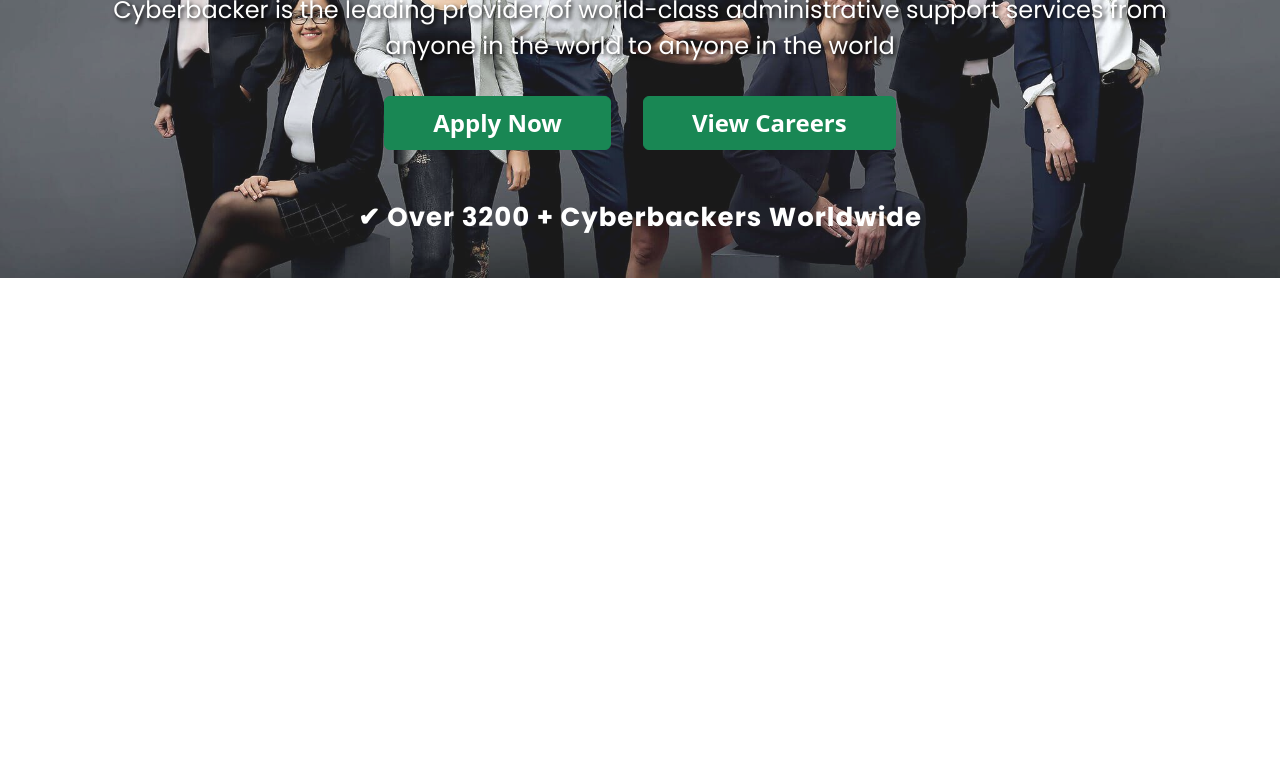
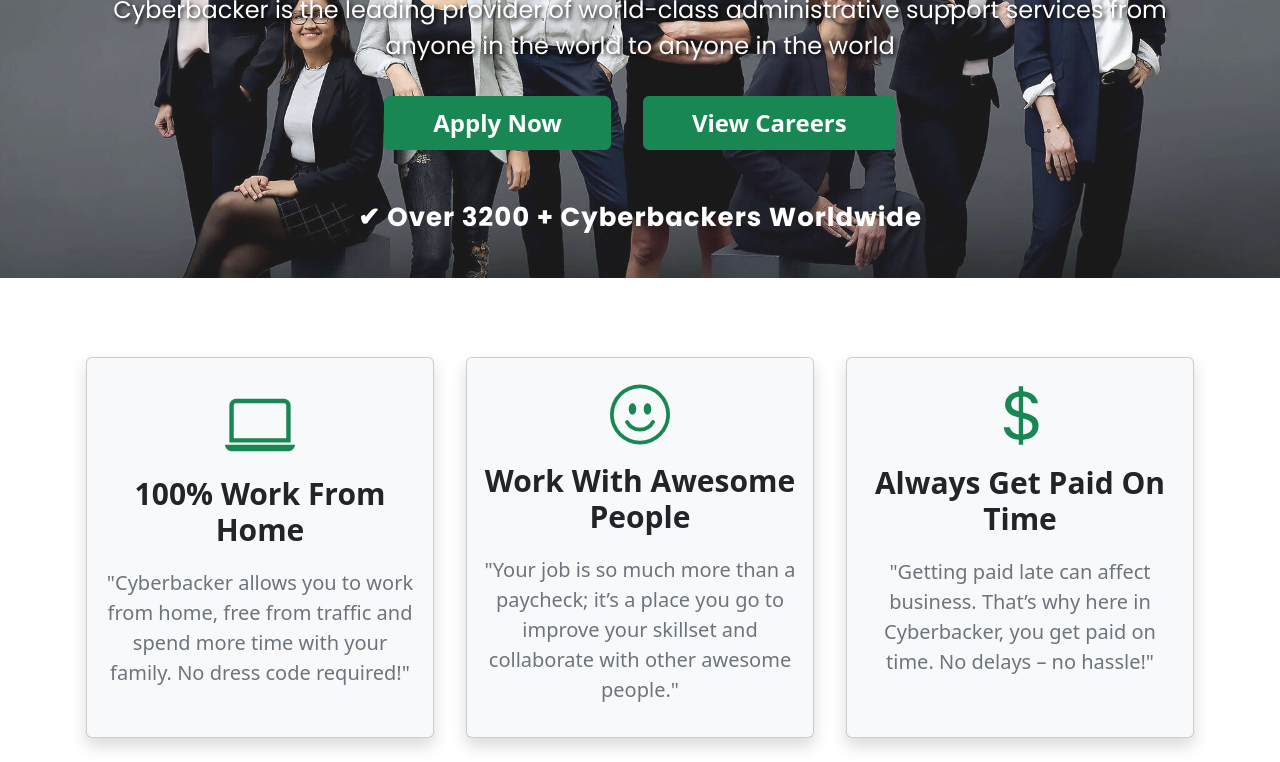
Before and after one commit to CharlesPonto/cyberbackerclone, a plain HTML site: page index.html in a window 1280 px wide. Shown: the part 342-1104 px from the top of the page. Before the commit the page ends 800 px from the top, so only its background shows below. Drawn offline with nearby package versions, Linux system fonts and the light colour scheme; a web font is replaced by a local one.

Commit message:
Add files via upload

```diff
--- a/index.html
+++ b/index.html
@@ -43,7 +43,7 @@
       </div>
     </nav>
 
-    <!--FRONT PAGE-->
+    <!--FIRST SECTION-->
     <div class="bg-image"></div>
     <div class="container fpage-details">
       <div class="container">
@@ -57,5 +57,36 @@
          ✔ Over 3200 + Cyberbackers Worldwide</p>
       </div>
     </div>
+
+    <!--SECOND SECTION-->
+    <div class="container S-section">
+      <div class="row pt-3 S-cards">
+        <div class="col-lg p-3 py-4 mx-3 my-4 bg-light text-white card rounded-md shadow ">
+          <svg class="d-block mx-auto text-success mb-3 mt-2" xmlns="http://www.w3.org/2000/svg" width="70" height="70" fill="currentColor" class="bi bi-laptop" viewBox="0 0 16 16">
+          <path d="M13.5 3a.5.5 0 0 1 .5.5V11H2V3.5a.5.5 0 0 1 .5-.5zm-11-1A1.5 1.5 0 0 0 1 3.5V12h14V3.5A1.5 1.5 0 0 0 13.5 2zM0 12.5h16a1.5 1.5 0 0 1-1.5 1.5h-13A1.5 1.5 0 0 1 0 12.5"/>
+          </svg>
+          <h5 class="display-6 text-dark fw-bold text-center fs-smaller">100% Work From Home</h5>
+          <p class="text-center fs-5 text-secondary">"Cyberbacker allows you to work from home, free from traffic and spend more time with your family. No dress code required!"</p>
+        </div>
+
+
+        <div class="col-lg p-3 mx-3 my-4 bg-light text-white card rounded-md shadow">
+          <svg class="d-block mx-auto text-success mb-3 mt-2" xmlns="http://www.w3.org/2000/svg" width="60" height="65" fill="currentColor" class="bi bi-emoji-smile" viewBox="0 0 16 16">
+            <path d="M8 15A7 7 0 1 1 8 1a7 7 0 0 1 0 14m0 1A8 8 0 1 0 8 0a8 8 0 0 0 0 16"/>
+            <path d="M4.285 9.567a.5.5 0 0 1 .683.183A3.5 3.5 0 0 0 8 11.5a3.5 3.5 0 0 0 3.032-1.75.5.5 0 1 1 .866.5A4.5 4.5 0 0 1 8 12.5a4.5 4.5 0 0 1-3.898-2.25.5.5 0 0 1 .183-.683M7 6.5C7 7.328 6.552 8 6 8s-1-.672-1-1.5S5.448 5 6 5s1 .672 1 1.5m4 0c0 .828-.448 1.5-1 1.5s-1-.672-1-1.5S9.448 5 10 5s1 .672 1 1.5"/>
+          </svg>
+          <h5 class="display-6 text-dark fw-bold text-center fs-smaller">Work With Awesome People</h5>
+          <p class="text-center fs-5 text-secondary">"Your job is so much more than a paycheck; it’s a place you go to improve your skillset and collaborate with other awesome people."</p>
+        </div>
+
+        <div class="col-lg p-3 mx-3 my-4 bg-light text-white card rounded-md shadow">
+          <svg class="d-block mx-auto text-success mb-3 mt-2" xmlns="http://www.w3.org/2000/svg" width="67" height="67" fill="currentColor" class="bi bi-currency-dollar" viewBox="0 0 16 16">
+            <path d="M4 10.781c.148 1.667 1.513 2.85 3.591 3.003V15h1.043v-1.216c2.27-.179 3.678-1.438 3.678-3.3 0-1.59-.947-2.51-2.956-3.028l-.722-.187V3.467c1.122.11 1.879.714 2.07 1.616h1.47c-.166-1.6-1.54-2.748-3.54-2.875V1H7.591v1.233c-1.939.23-3.27 1.472-3.27 3.156 0 1.454.966 2.483 2.661 2.917l.61.162v4.031c-1.149-.17-1.94-.8-2.131-1.718zm3.391-3.836c-1.043-.263-1.6-.825-1.6-1.616 0-.944.704-1.641 1.8-1.828v3.495l-.2-.05zm1.591 1.872c1.287.323 1.852.859 1.852 1.769 0 1.097-.826 1.828-2.2 1.939V8.73z"/>
+          </svg>
+          <h5 class="display-6 text-dark fw-bold text-center fs-smaller">Always Get Paid On Time</h5>
+          <p class="text-center fs-5 text-secondary">"Getting paid late can affect business. That’s why here in Cyberbacker, you get paid on time. No delays – no hassle!"</p>
+        </div>
+      </div>
+    </div>
   </body>
 </html>
--- a/styles.css
+++ b/styles.css
@@ -1,32 +1,34 @@
 /* Media Queries */
-@media (min-width: 768px) {
+@media (max-width: 332px) {
   #red {
-    margin-left: 130px;
+    font-size: 14px;
   }
 }
-/*FOR DIMENSION  only*/
-@media (max-width: 535px) and (min-width: 477px) {
+
+@media (max-width: 388px) and (min-width: 200px) {
   #btn-applyNow {
     width: 100% !important;
     margin-top: 15px;
   }
   .fpage-title {
-    font-size: 30px !important;
+    font-size: 24px !important;
   }
-  .bg-image{
+  .bg-image {
     margin-top: 130px !important;
   }
-  .fpage-button{
+  .fpage-button {
+    font-size: 15px !important;
+    display: inline-block;
+    width: 100%;
+  }
+  .fpage-statement {
     font-size: 15px !important;
   }
-  .fpage-statement{
-    font-size: 19px !important;
-  }
-  .fpage-worldwide{
+  .fpage-worldwide {
     font-size: 15px !important;
   }
-  .fpage-details{
-    margin-top: 250px !important;
+  .fpage-details {
+    margin-top: 210px !important;
   }
 }
 
@@ -38,75 +40,47 @@
   .fpage-title {
     font-size: 26px !important;
   }
-  .bg-image{
+  .bg-image {
     margin-top: 130px !important;
   }
-  .fpage-button{
+  .fpage-button {
     font-size: 15px !important;
     display: inline-block;
     width: 100%;
   }
-  .fpage-statement{
+  .fpage-statement {
     font-size: 16px !important;
   }
-  .fpage-worldwide{
+  .fpage-worldwide {
     font-size: 15px !important;
   }
-  .fpage-details{
+  .fpage-details {
     margin-top: 240px !important;
   }
 }
 
-@media (max-width: 388px) and (min-width: 200px) {
+@media (max-width: 535px) and (min-width: 477px) {
   #btn-applyNow {
     width: 100% !important;
     margin-top: 15px;
   }
   .fpage-title {
-    font-size: 24px !important;
+    font-size: 30px !important;
   }
-  .bg-image{
+  .bg-image {
     margin-top: 130px !important;
   }
-  .fpage-button{
-    font-size: 15px !important;
-    display: inline-block;
-    width: 100%;
-  }
-  .fpage-statement{
+  .fpage-button {
     font-size: 15px !important;
   }
-  .fpage-worldwide{
+  .fpage-statement {
+    font-size: 19px !important;
+  }
+  .fpage-worldwide {
     font-size: 15px !important;
   }
-  .fpage-details{
-    margin-top: 230px !important;
-  }
-}
-@media (max-width: 332px){
-  #red{
-    font-size: 14px;
-  }
-}
-
-@media (min-width: 992px) {
-  #red {
-    margin-left: 370px;
-  }
-}
-/*FOR DIMENSION 769-991*/
-@media (min-width: 769px) and (max-width: 991px) {
-  .fpage-title {
-    font-size: 55px !important;
-  }
-  .fpage-statement {
-    font-size: 21px !important;
-  }
-}
-
-@media (min-width: 1200px) {
-  #red {
-    margin-left: 550px;
+  .fpage-details {
+    margin-top: 250px !important;
   }
 }
 
@@ -133,6 +107,34 @@
   }
   .fpage-worldwide {
     font-size: 20px !important;
+  }
+}
+
+@media (min-width: 768px) {
+  #red {
+    margin-left: 130px;
+  }
+}
+
+@media (min-width: 769px) and (max-width: 991px) {
+  .fpage-title {
+    font-size: 55px !important;
+  }
+  .fpage-statement {
+    font-size: 21px !important;
+    margin-top: 10px !important;
+  }
+}
+
+@media (min-width: 992px) {
+  #red {
+    margin-left: 370px;
+  }
+}
+
+@media (min-width: 1200px) {
+  #red {
+    margin-left: 550px;
   }
 }
 
@@ -229,3 +231,12 @@
 button {
   justify-items: center;
 }
+
+/*SECOND SECTION*/
+.S-section{
+  margin-top: 80px;
+}
+.fs-smaller {
+  font-size: 30px; /* Adjust this value to make the text smaller */
+  margin-bottom: 20px;
+}
```
